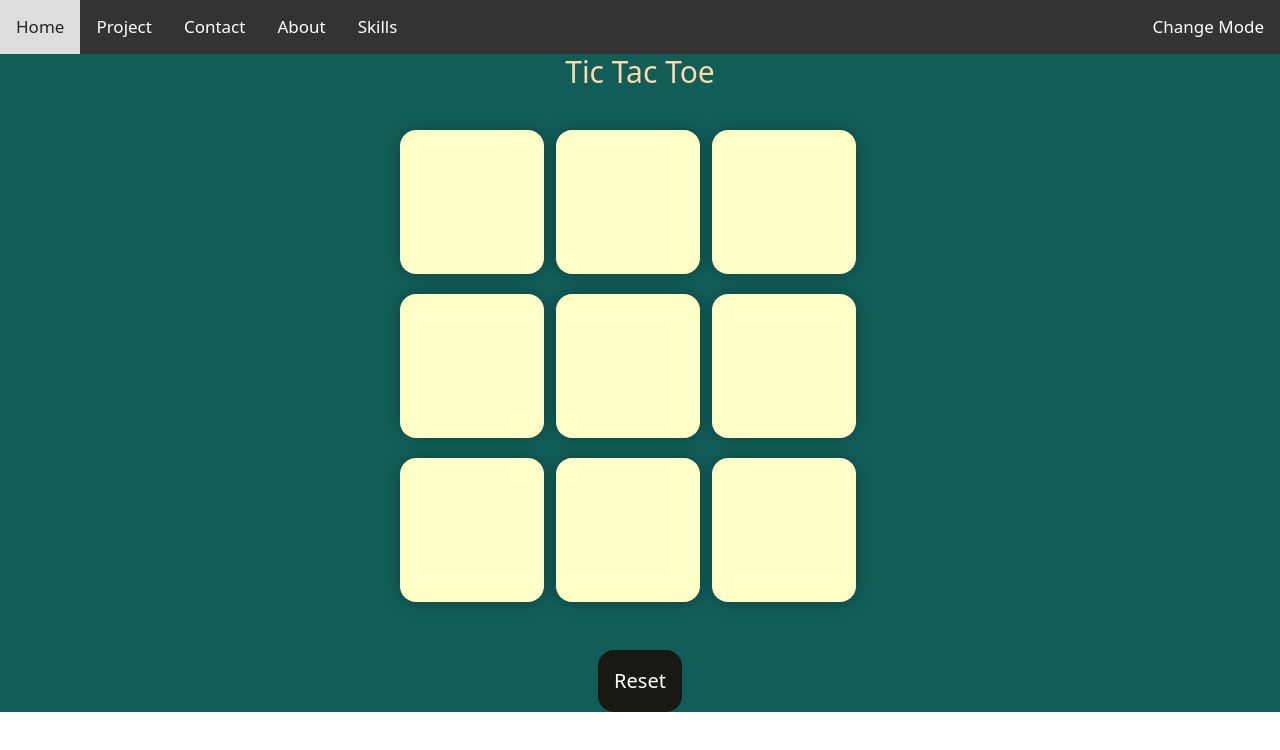
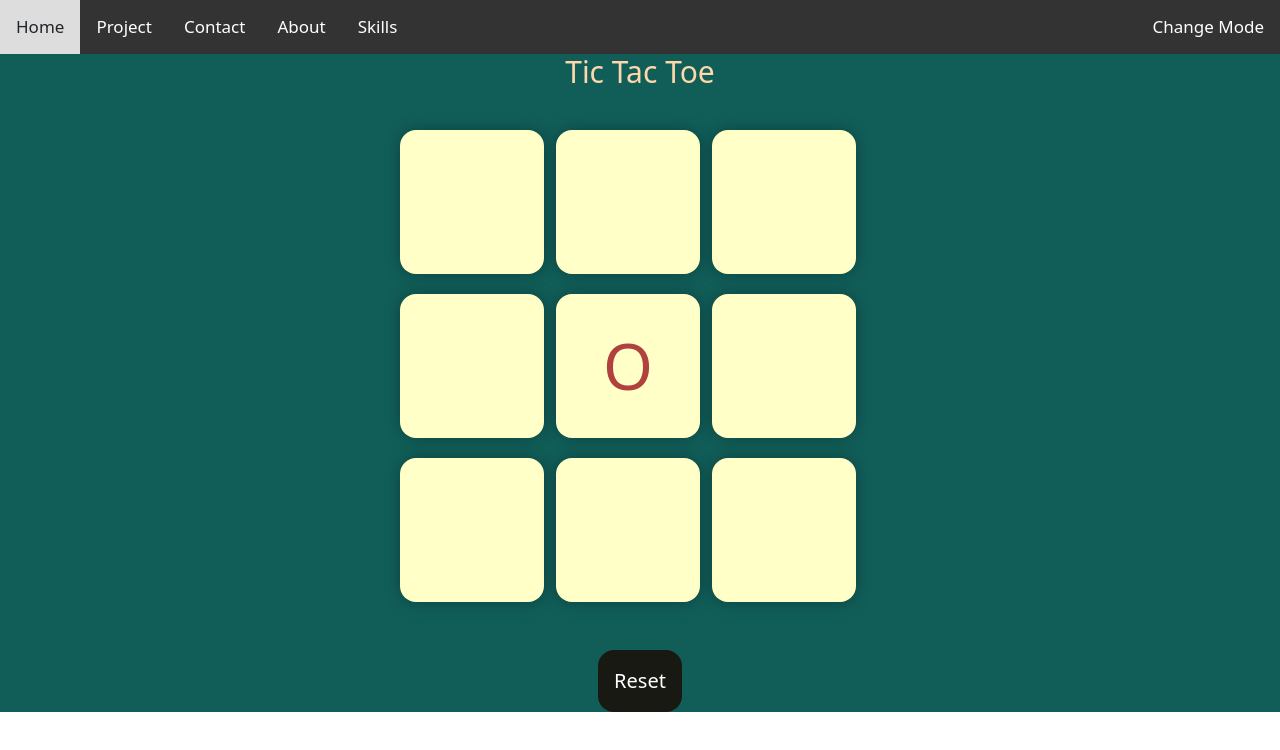
Before and after one commit to codewithnasim/Portfolio, a React (Vite) app: page /tictactoe in a window 1280 px wide. Both pictures are taken after a click on the button 628 px from the left and 365 px from the top of the page. Shown: the top 750 px of the page. Built offline with nearby package versions, Linux system fonts and the light colour scheme.

Commit message:
Update Tictactoe.jsx

```diff
--- a/src/project/TicTacToe/Tictactoe.jsx
+++ b/src/project/TicTacToe/Tictactoe.jsx
@@ -1,32 +1,97 @@
-import React from "react";
+import React, { useState } from "react";
 import "../../css/tictac.css";
-import "./Game.js";
+
 export default function Tictactoe() {
+  const [boxes, setBoxes] = useState(Array(9).fill(""));
+  const [turnO, setTurnO] = useState(true); // playerX, playerO
+  const [count, setCount] = useState(0); // To track draw
+  const [msgVisible, setMsgVisible] = useState(false);
+  const [msgText, setMsgText] = useState("");
+
+  const winPatterns = [
+    [0, 1, 2],
+    [0, 3, 6],
+    [0, 4, 8],
+    [1, 4, 7],
+    [2, 5, 8],
+    [2, 4, 6],
+    [3, 4, 5],
+    [6, 7, 8],
+  ];
+
+  const resetGame = () => {
+    setBoxes(Array(9).fill(""));
+    setTurnO(true);
+    setCount(0);
+    setMsgVisible(false);
+  };
+
+  const handleBoxClick = (index) => {
+    if (boxes[index] === "") {
+      let newBoxes = [...boxes];
+      newBoxes[index] = turnO ? "O" : "X";
+      setBoxes(newBoxes);
+      setTurnO(!turnO);
+      setCount(count + 1);
+
+      if (count === 8) {
+        gameDraw();
+      } else {
+        checkWinner(newBoxes);
+      }
+    }
+  };
+
+  const checkWinner = (currentBoxes) => {
+    for (let pattern of winPatterns) {
+      let [pos1, pos2, pos3] = pattern;
+      if (
+        currentBoxes[pos1] !== "" &&
+        currentBoxes[pos1] === currentBoxes[pos2] &&
+        currentBoxes[pos2] === currentBoxes[pos3]
+      ) {
+        showWinner(currentBoxes[pos1]);
+        return;
+      }
+    }
+  };
+
+  const gameDraw = () => {
+    setMsgText("Game was a Draw.");
+    setMsgVisible(true);
+  };
+
+  const showWinner = (winner) => {
+    setMsgText(`Congratulations, Winner is ${winner}`);
+    setMsgVisible(true);
+  };
+
   return (
-    <>
-      <div className="text-center bg-teal-800 ">
-        <div class="msg-container hide">
-          <p id="msg">Winner</p>
-          <button id="new-btn">New Game</button>
+    <div className="text-center bg-teal-800">
+      <div className={`msg-container ${msgVisible ? "" : "hide"}`}>
+        <p id="msg">{msgText}</p>
+        <button id="new-btn" onClick={resetGame}>
+          New Game
+        </button>
       </div>
       <main>
         <h1 className="text-3xl text-orange-200">Tic Tac Toe</h1>
-          <div class="cointainergame">
-            <div class="game">
-              <button class="box"></button>
-              <button class="box"></button>
-              <button class="box"></button>
-              <button class="box"></button>
-              <button class="box"></button>
-              <button class="box"></button>
-              <button class="box"></button>
-              <button class="box"></button>
-              <button class="box"></button>
+        <div className="cointainergame">
+          <div className="game">
+            {boxes.map((value, index) => (
+              <button
+                key={index}
+                className="box"
+                onClick={() => handleBoxClick(index)}>
+                {value}
+              </button>
+            ))}
           </div>
         </div>
-          <button class="reset-btn">Reset</button>
+        <button className="reset-btn" onClick={resetGame}>
+          Reset
+        </button>
       </main>
     </div>
-    </>
   );
 }
```
Lines whose indentation alone changed are shown as unchanged.
